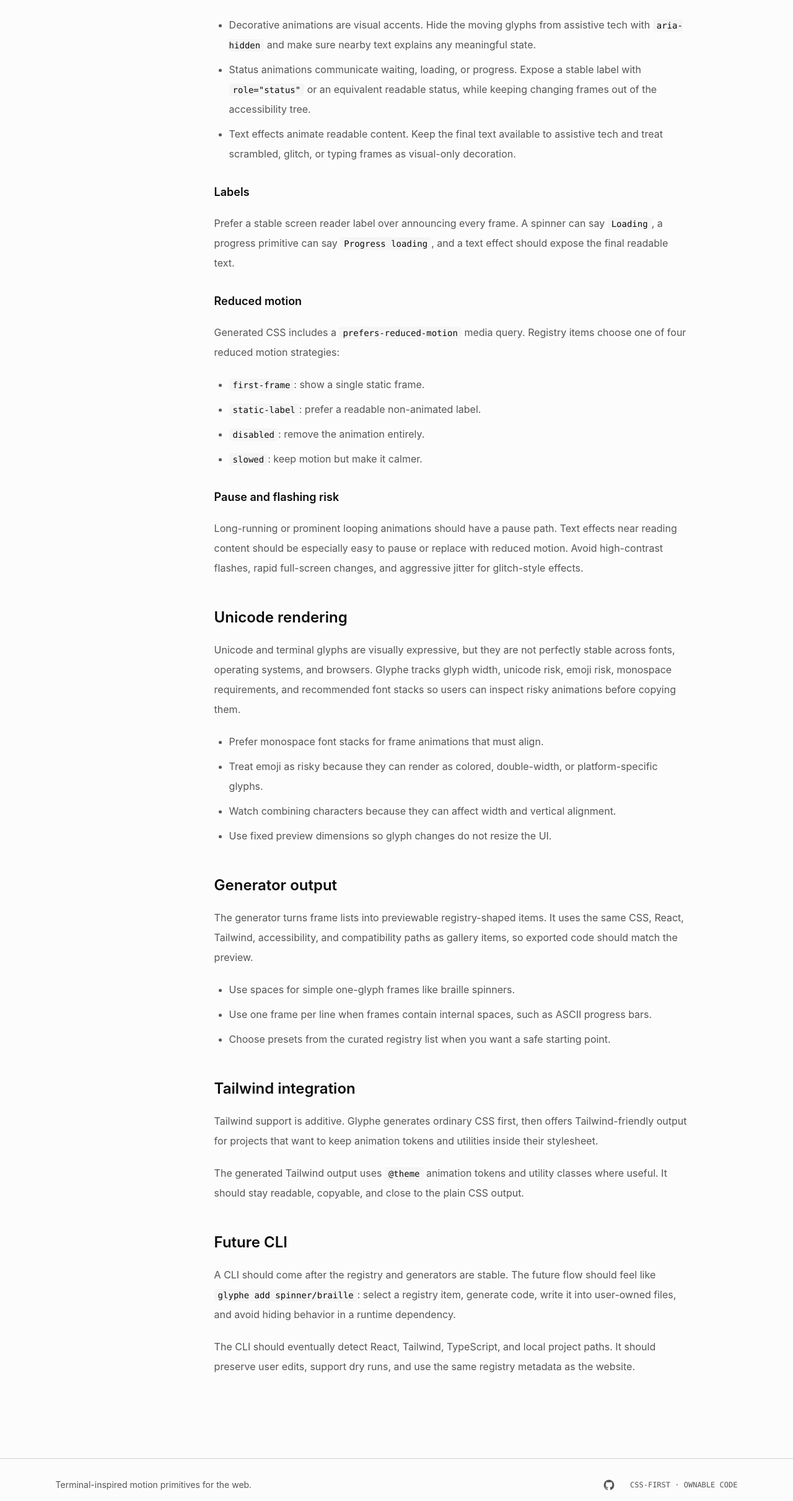
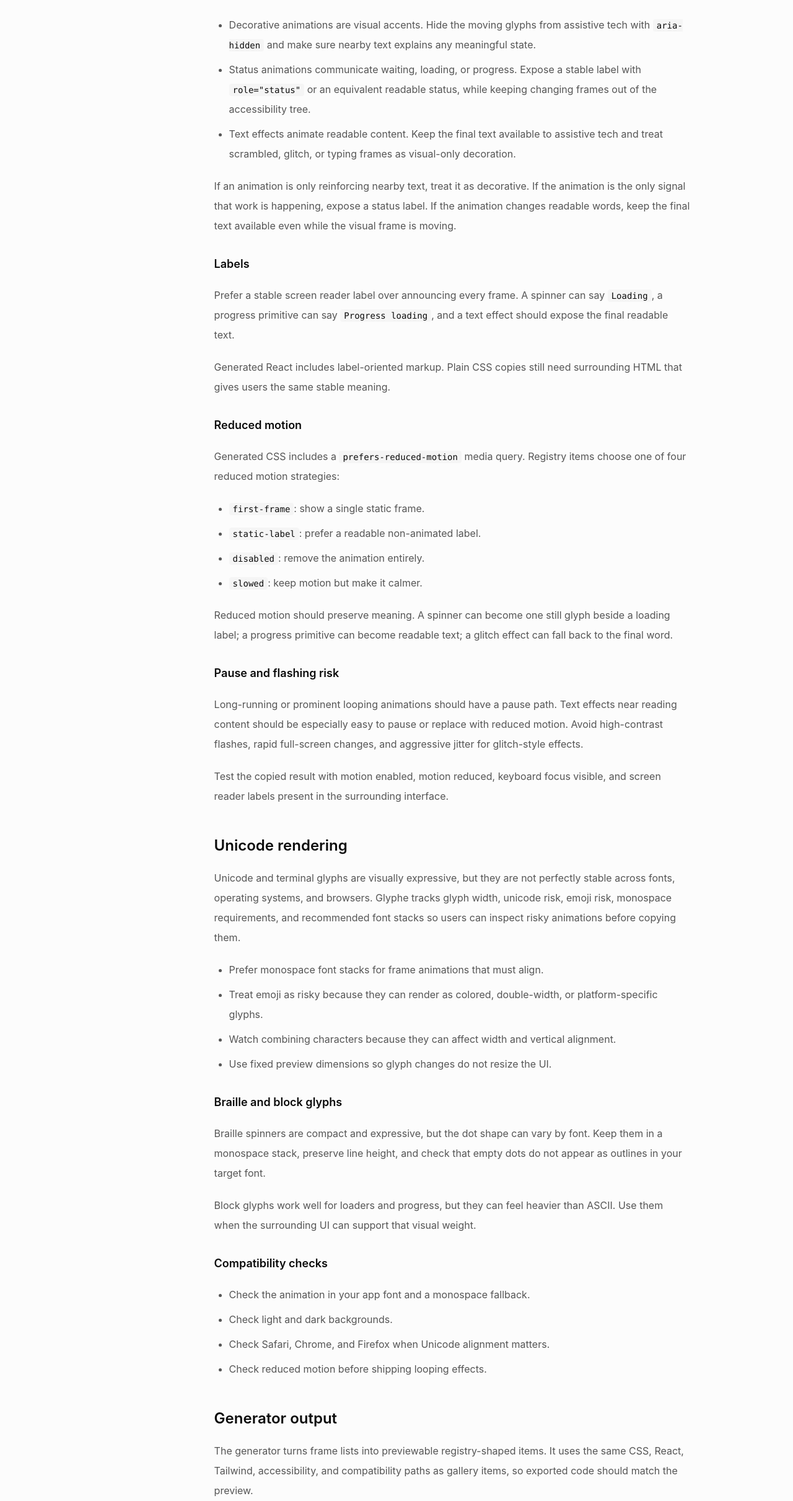
Before and after one commit to NicolasMilliard/glyphe, a React (Vite) app: page /docs in a window 1280 px wide. Shown: the part 2813-5234 px from the top of the page at 62% size. Built offline with nearby package versions, Linux system fonts and the light colour scheme.

Commit message:
Documentation improvement

```diff
--- a/src/routes/docs.tsx
+++ b/src/routes/docs.tsx
@@ -200,6 +200,13 @@ function DocsPage() {
             visual-only decoration.
           </li>
         </ul>
+        <p>
+          If an animation is only reinforcing nearby text, treat it as
+          decorative. If the animation is the only signal that work is
+          happening, expose a status label. If the animation changes readable
+          words, keep the final text available even while the visual frame is
+          moving.
+        </p>
 
         <h3>Labels</h3>
         <p>
@@ -207,6 +214,10 @@ function DocsPage() {
           spinner can say <code>Loading</code>, a progress primitive can say{' '}
           <code>Progress loading</code>, and a text effect should expose the
           final readable text.
+        </p>
+        <p>
+          Generated React includes label-oriented markup. Plain CSS copies still
+          need surrounding HTML that gives users the same stable meaning.
         </p>
 
         <h3>Reduced motion</h3>
@@ -228,6 +239,11 @@ function DocsPage() {
             <code>slowed</code>: keep motion but make it calmer.
           </li>
         </ul>
+        <p>
+          Reduced motion should preserve meaning. A spinner can become one still
+          glyph beside a loading label; a progress primitive can become readable
+          text; a glitch effect can fall back to the final word.
+        </p>
 
         <h3>Pause and flashing risk</h3>
         <p>
@@ -235,6 +251,11 @@ function DocsPage() {
           Text effects near reading content should be especially easy to pause
           or replace with reduced motion. Avoid high-contrast flashes, rapid
           full-screen changes, and aggressive jitter for glitch-style effects.
+        </p>
+        <p>
+          Test the copied result with motion enabled, motion reduced, keyboard
+          focus visible, and screen reader labels present in the surrounding
+          interface.
         </p>
 
         <h2 id="unicode-rendering">Unicode rendering</h2>
@@ -260,6 +281,29 @@ function DocsPage() {
           <li>
             Use fixed preview dimensions so glyph changes do not resize the UI.
           </li>
+        </ul>
+        <h3>Braille and block glyphs</h3>
+        <p>
+          Braille spinners are compact and expressive, but the dot shape can
+          vary by font. Keep them in a monospace stack, preserve line height,
+          and check that empty dots do not appear as outlines in your target
+          font.
+        </p>
+        <p>
+          Block glyphs work well for loaders and progress, but they can feel
+          heavier than ASCII. Use them when the surrounding UI can support that
+          visual weight.
+        </p>
+        <h3>Compatibility checks</h3>
+        <ul>
+          <li>
+            Check the animation in your app font and a monospace fallback.
+          </li>
+          <li>Check light and dark backgrounds.</li>
+          <li>
+            Check Safari, Chrome, and Firefox when Unicode alignment matters.
+          </li>
+          <li>Check reduced motion before shipping looping effects.</li>
         </ul>
 
         <h2 id="generator-output">Generator output</h2>
```
Also changed, not shown: .codex/DOCUMENTATION-PASS.md.
